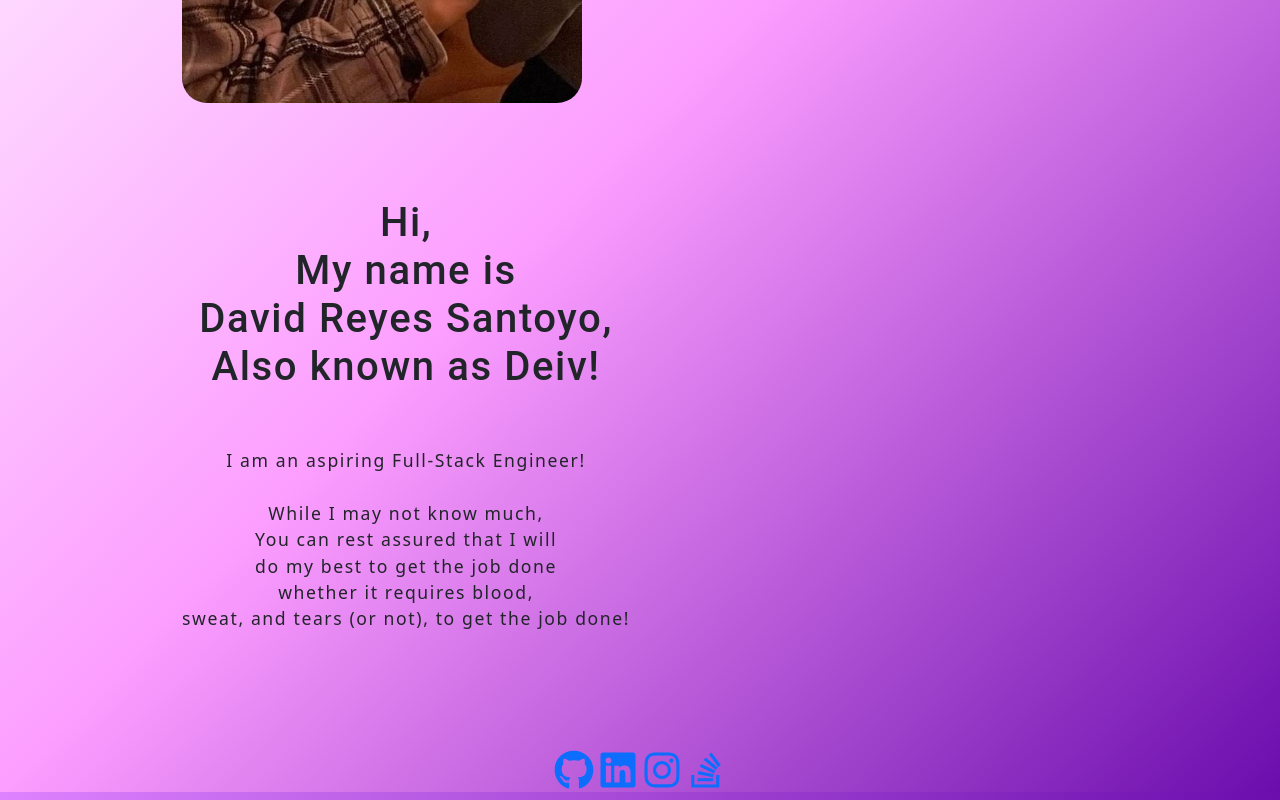
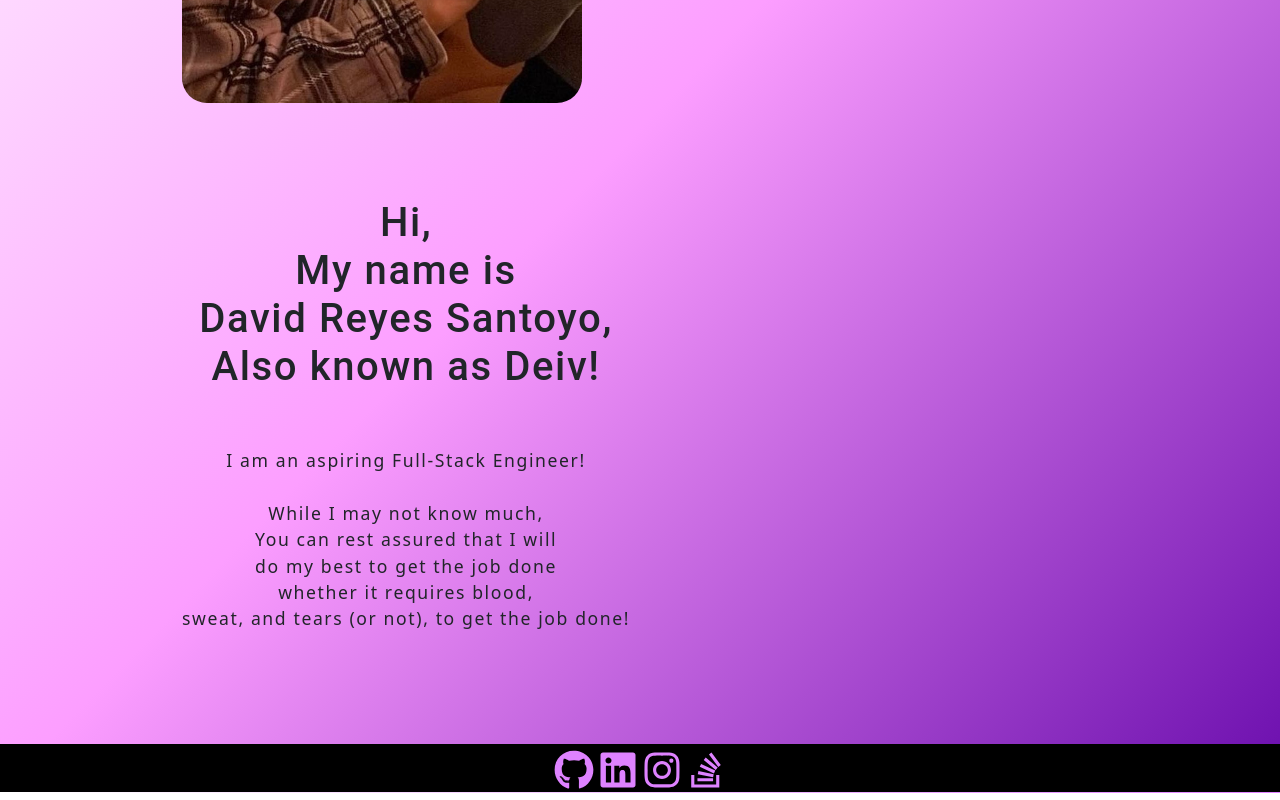
Before and after one commit to deivrs60/deiv-react-portfolio, a React (Create React App) app in the folder client/: page / in a window 1280 px wide. Shown: the part 681-1481 px from the top of the page. Built offline with nearby package versions, Linux system fonts and the light colour scheme.

Commit message:
finished styling for footer

```diff
--- a/client/src/App.css
+++ b/client/src/App.css
@@ -99,6 +99,17 @@ html {
 }
 
 
+/* footer styling */
+footer h1 {
+  background: black;
+  margin-bottom: 0;
+  padding-bottom: 0;
+}
+
+footer h1 svg {
+  color: #DE82FF;
+}
+
 /* mobile responsiveness for ABOUT SECTION */
 
 @media screen and (max-width: 1385px) {
```
